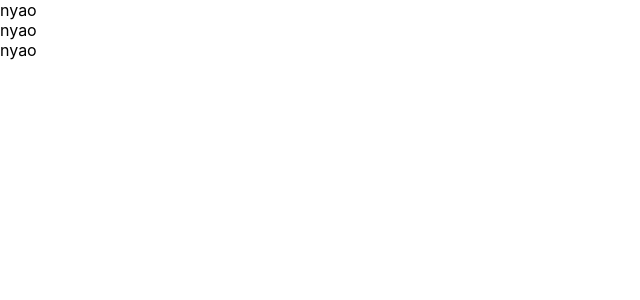
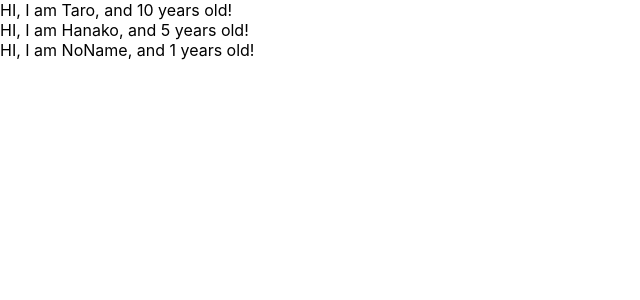
Before and after one commit to yagi0916/udemy-react-redux-crud-application, a React (Create React App) app: page / in a window 1280 px wide. Shown: the top 300 px of the page, without its empty margins (0-640 px from the left). Built offline with nearby package versions, Linux system fonts and the light colour scheme.

Commit message:
learn props of component

```diff
--- a/src/App.js
+++ b/src/App.js
@@ -1,17 +1,29 @@
 import React from 'react';
 
 const App = () => {
+  const profiles = [
+    { name: "Taro", age: 10 },
+    { name: "Hanako", age: 5 },
+    { name: "NoName"}
+  ]
+
   return (
     <div>
-      <Cat />
-      <Cat />
-      <Cat />
+      {
+        profiles.map((profile, index) => {
+          return <User name={profile.name} age={profile.age} key={index} />
+        })
+      }
     </div>
   )
 }
 
-const Cat = () => {
-  return <div>nyao</div>
+const User = (props) => {
+  return <div>HI, I am {props.name}, and {props.age} years old!</div>
+}
+
+User.defaultProps = {
+  age: 1
 }
 
 export default App;
```
